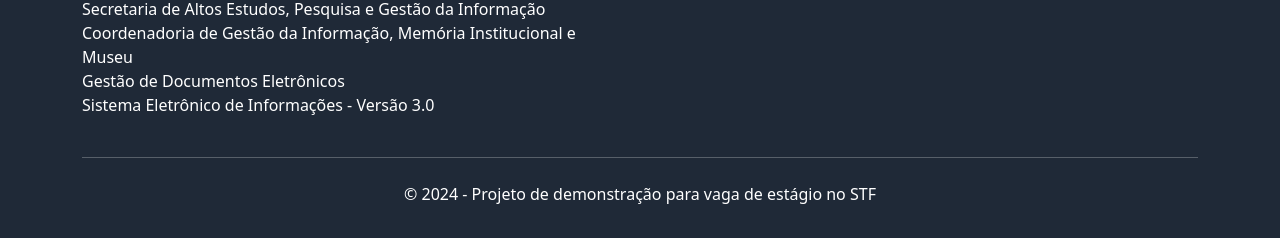
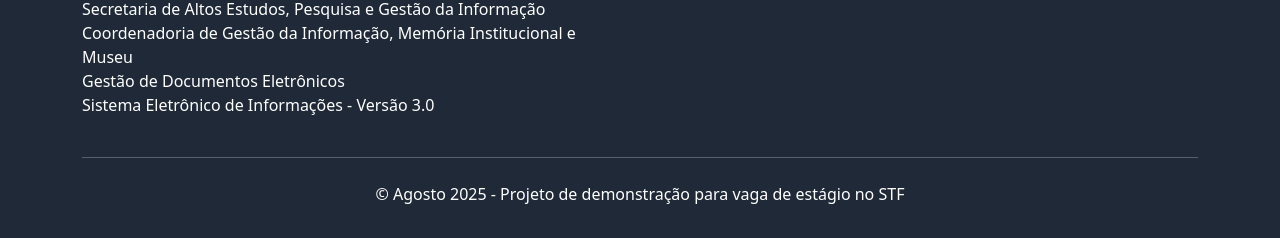
Before and after one commit to LouiseTA/Demonstration-Projects, a plain HTML site: page STF - SEI/docs/index.html in a window 1280 px wide. Shown: the part 4128-4366 px from the top of the page. Drawn offline with nearby package versions, Linux system fonts and the light colour scheme.

Commit message:
Update index.html

```diff
--- a/STF - SEI/docs/index.html
+++ b/STF - SEI/docs/index.html
@@ -355,7 +355,7 @@
             </div>
             <hr class = "my-4">
             <div class = "text-center">
-                <p>&copy; 2024 - Projeto de demonstração para vaga de estágio no STF</p>
+                <p>&copy; Agosto 2025 - Projeto de demonstração para vaga de estágio no STF</p>
             </div>
         </div>
     </footer>
```
